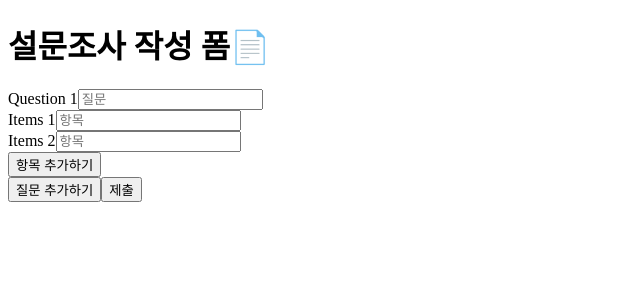
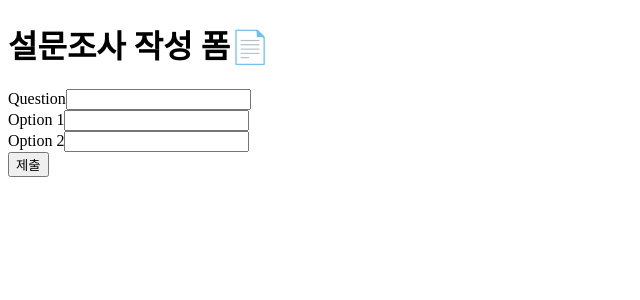
Before and after one commit to nova940116/survey, a Next.js app in the folder frontend/: page /create in a window 1280 px wide. Shown: the top 300 px of the page, without its empty margins (0-640 px from the left). Built offline with nearby package versions, Linux system fonts and the light colour scheme.

Commit message:
Question 컴포넌트 추가

```diff
--- /dev/null
+++ b/frontend/components/Question.tsx
@@ -0,0 +1,46 @@
+import type { NextPage } from "next"
+import { useState } from "react"
+
+interface Props {
+  changeValue: any
+}
+
+const Question: NextPage<Props> = ({ changeValue }) => {
+  const [name, setName] = useState('')
+  const [options, setOptions] = useState(['', ''])
+
+  const handleChange = (event: any, type: string, index?: number) => {
+    if (type === 'Question') {
+      setName(event.target.value)
+      changeValue(name, 'Question')
+    } else {
+      setOptions()
+      changeValue(name, 'Question')
+    }
+  }
+
+  return (
+    <div>
+      <label>Question</label>
+      <input
+        type="text"
+        value={name}
+        onChange={(event) => handleChange(event, 'Question')}
+      />
+      {options.map((v, i) => {
+        return (
+          <div>
+            <label>Option {i + 1}</label>
+            <input
+              type="text"
+              value={options[i]}
+              onChange={(event) => handleChange(event, 'Option', i)}
+            />
+          </div>
+        )
+      })}
+    </div>
+  )
+}
+
+export default Question
--- a/frontend/pages/create.tsx
+++ b/frontend/pages/create.tsx
@@ -1,88 +1,27 @@
 
 import { NextPage } from "next"
-import * as React from "react"
-import { useForm, useFieldArray, useWatch, Control } from "react-hook-form"
-
-type FormValues = {
-  questions: {
-    question: string
-    options: string[]
-  }[]
-}
-
-// const Total = ({ control }: { control: Control<FormValues> }) => {
-//   const formValues = useWatch({
-//     name: "questions",
-//     control
-//   });
-//   const total = formValues.reduce(
-//     (acc, current) => acc + (current.price || 0) * (current.quantity || 0),
-//     0
-//   );
-//   return <p>Total Amount: {total}</p>;
-// };
+import { useState } from "react"
+import Question from "../components/Question"
 
 const Create: NextPage = () => {
-  const { register, control, handleSubmit, formState: { errors }} = useForm<FormValues>({
-    defaultValues: {
-      questions: [{ question: '', options: ['', '']}]
-    },
-    mode: "onBlur"
-  })
+  const [questions, setQuestions] = useState<any>([])
 
-  const { fields, append, remove } = useFieldArray({
-    name: "questions",
-    control
-  })
+  const changeValue = (value: string, type: string) => {
+    if (type === 'Question') {
+      setQuestions([{ question: value }])
+    }
+  }
 
-  const onSubmit = (data: FormValues) => console.log(data);
+  const handleSubmit = (event: any) => {
+    event.preventDefault()
+    console.log(questions, '@')
+  }
 
   return (
     <div className="flex justify-center">
-      <form className="w-full sm:w-2/4 p-5 flex justify-center flex-col" onSubmit={handleSubmit(onSubmit)}>
+      <form className="w-full sm:w-2/4 p-5 flex justify-center flex-col" onSubmit={handleSubmit}>
         <h1>설문조사 작성 폼📄</h1>
-        {fields.map((field, index) => {
-          return (
-            <div key={field.id}>
-              <label className="py-2 block text-sm font-medium text-gray-700">Question {index + 1}</label>
-              <input
-                className="border-2 w-full"
-                placeholder="질문"
-                {...register(`questions.${index}.question`)}
-              />
-              {field.options.map((v, i) => {
-                return (
-                  <div key={i}>
-                    <label className="py-2 block text-sm font-medium text-gray-700">Items {i + 1}</label>
-                    <input
-                      className="border-2 w-full"
-                      placeholder="항목"
-                      {...register(`questions.${index}.options.${i}`)}
-                    />
-                  </div>
-                )
-              })}
-              <button
-                type="button"
-                className="w-full border-2 my-4 h-10 bg-slate-400"
-                onClick={() => append({ options: fields[index].options.concat(['']) })}
-              >
-                항목 추가하기
-              </button>
-              <div className="py-2 border-b-2"></div>
-            </div>
-          );
-        })}
-
-        {/* <Total control={control} /> */}
-
-        <button
-          type="button"
-          className="border-2 my-4 h-10 bg-slate-400"
-          onClick={() => append({ question: '', options: ['', ''] })}
-        >
-          질문 추가하기
-        </button>
+        <Question changeValue={changeValue} />
         <button className="border-2 my-4 h-10 bg-slate-400" type="submit">제출</button>
       </form>
     </div>
```
